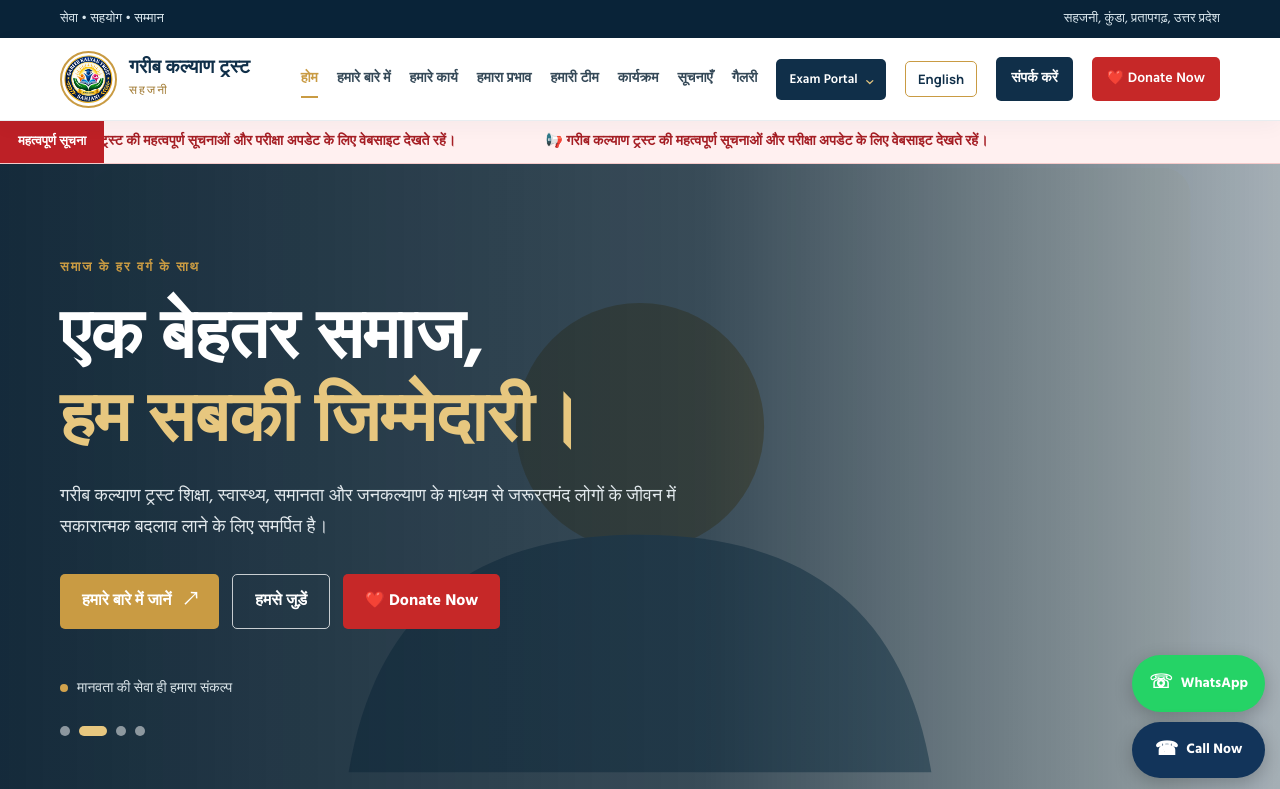
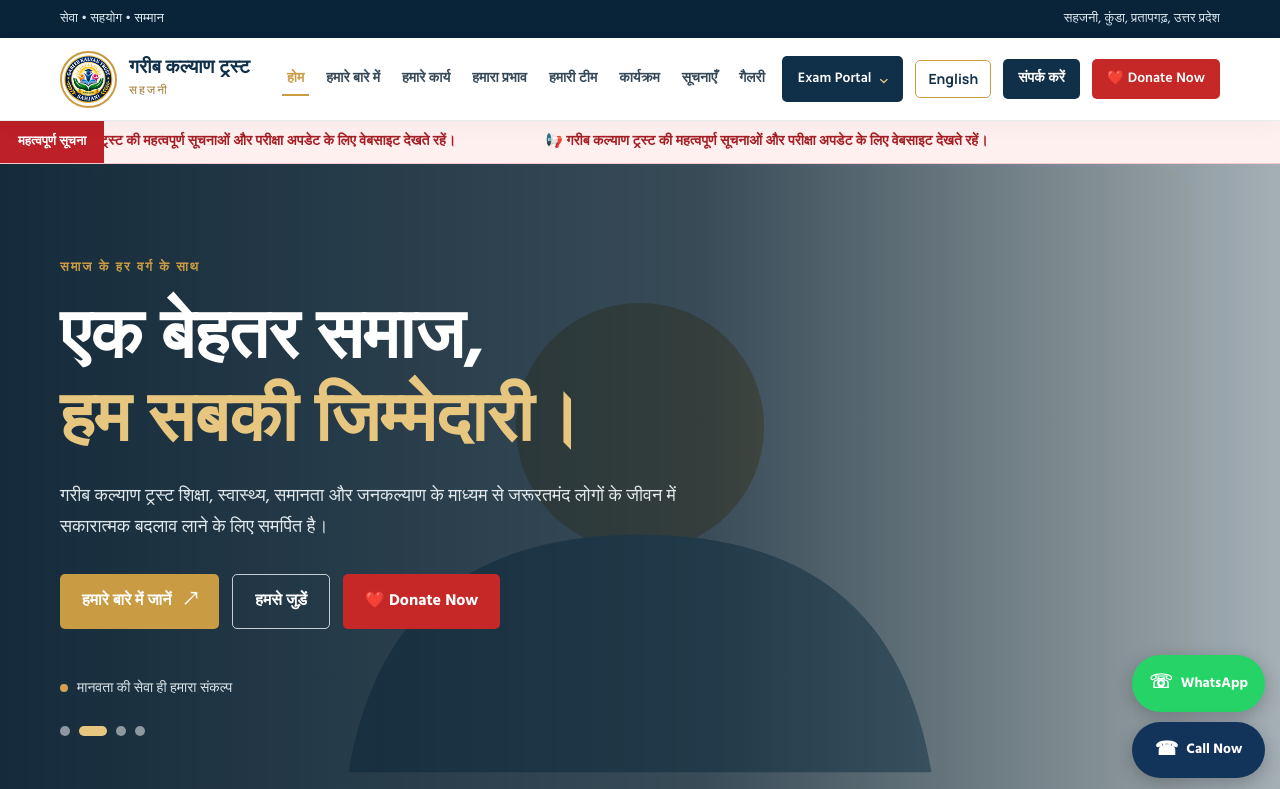
Before and after one commit to anoopkumarpatel19990-dot/Gareebkalyantrust.org, a plain HTML site: page index.html in a window 1280 px wide. Shown: the top 789 px of the page. Drawn offline with Linux system fonts and the light colour scheme.

Commit message:
Update style.css

```diff
--- a/style.css
+++ b/style.css
@@ -1453,3 +1453,57 @@ img { max-width: 100%; }
     font-size: 12px;
   }
 }
+
+/* HEADER NAVIGATION FIX */
+header .nav-links {
+  display: flex;
+  align-items: center;
+  flex-wrap: nowrap;
+  gap: 14px;
+}
+
+header .nav-links a,
+header .nav-links button,
+header .nav-links .exam-trigger {
+  white-space: nowrap;
+  word-break: keep-all;
+  overflow-wrap: normal;
+  flex-shrink: 0;
+  font-size: 14px;
+  line-height: 1.4;
+}
+
+header a,
+header button {
+  word-break: keep-all;
+  overflow-wrap: normal;
+}
+
+header .nav-links .exam-menu {
+  flex-shrink: 0;
+}
+
+header .nav-links .exam-trigger {
+  min-width: 105px;
+  justify-content: center;
+  padding: 13px 16px;
+}
+
+/* Header buttons should not break text */
+header .nav-links a[href*="contact"],
+header .nav-links a[href*="donate"] {
+  white-space: nowrap;
+  min-width: max-content;
+}
+
+/* Desktop spacing */
+@media (min-width: 1051px) {
+  header .nav-links {
+    gap: 12px;
+  }
+
+  header .nav-links a {
+    padding-left: 5px;
+    padding-right: 5px;
+  }
+}
```
